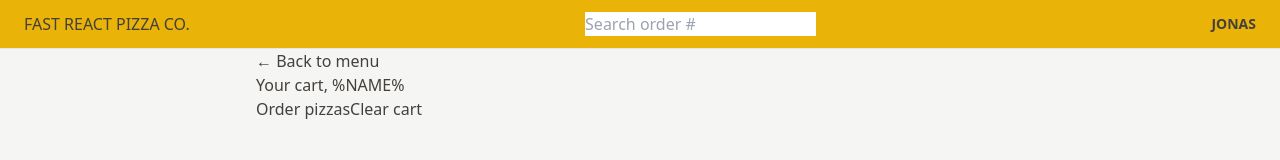
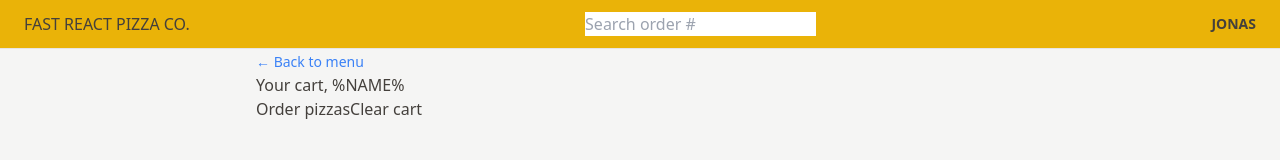
Before and after one commit to cortalo/fast-react-pizza, a React (Vite) app: page /cart in a window 1280 px wide. Shown: the top 160 px of the page. Built offline with nearby package versions, Linux system fonts and the light colour scheme.

Commit message:
styling buttons

```diff
--- a/src/features/cart/Cart.jsx
+++ b/src/features/cart/Cart.jsx
@@ -1,23 +1,23 @@
-import { Link } from 'react-router-dom';
+import { Link } from "react-router-dom";
 
 const fakeCart = [
   {
     pizzaId: 12,
-    name: 'Mediterranean',
+    name: "Mediterranean",
     quantity: 2,
     unitPrice: 16,
     totalPrice: 32,
   },
   {
     pizzaId: 6,
-    name: 'Vegetale',
+    name: "Vegetale",
     quantity: 1,
     unitPrice: 13,
     totalPrice: 13,
   },
   {
     pizzaId: 11,
-    name: 'Spinach and Mushroom',
+    name: "Spinach and Mushroom",
     quantity: 1,
     unitPrice: 15,
     totalPrice: 15,
@@ -29,7 +29,12 @@
 
   return (
     <div>
-      <Link to="/menu">&larr; Back to menu</Link>
+      <Link
+        to="/menu"
+        className="text-sm text-blue-500 hover:text-blue-600 hover:underline"
+      >
+        &larr; Back to menu
+      </Link>
 
       <h2>Your cart, %NAME%</h2>
 
--- a/src/features/order/CreateOrder.jsx
+++ b/src/features/order/CreateOrder.jsx
@@ -5,7 +5,7 @@
 // https://uibakery.io/regex-library/phone-number
 const isValidPhone = (str) =>
   /^\+?\d{1,4}?[-.\s]?\(?\d{1,3}?\)?[-.\s]?\d{1,4}[-.\s]?\d{1,4}[-.\s]?\d{1,9}$/.test(
-    str
+    str,
   );
 
 const fakeCart = [
@@ -73,7 +73,9 @@
 
         <div>
           <input type="hidden" name="cart" value={JSON.stringify(cart)} />
-          <button>Order now</button>
+          <button className="bg-yellow-400 uppercase font-semibold text-stone-800 py-3 px-4 inline-block tracking-wide rounded-full hover:bg-yellow-300 transition-colors duration-300 focus:outline-none focus:ring focus:ring-yellow-300 focus:bg-yellow-300 focus:ring-offset-2">
+            Order now
+          </button>
         </div>
       </Form>
     </div>
```
